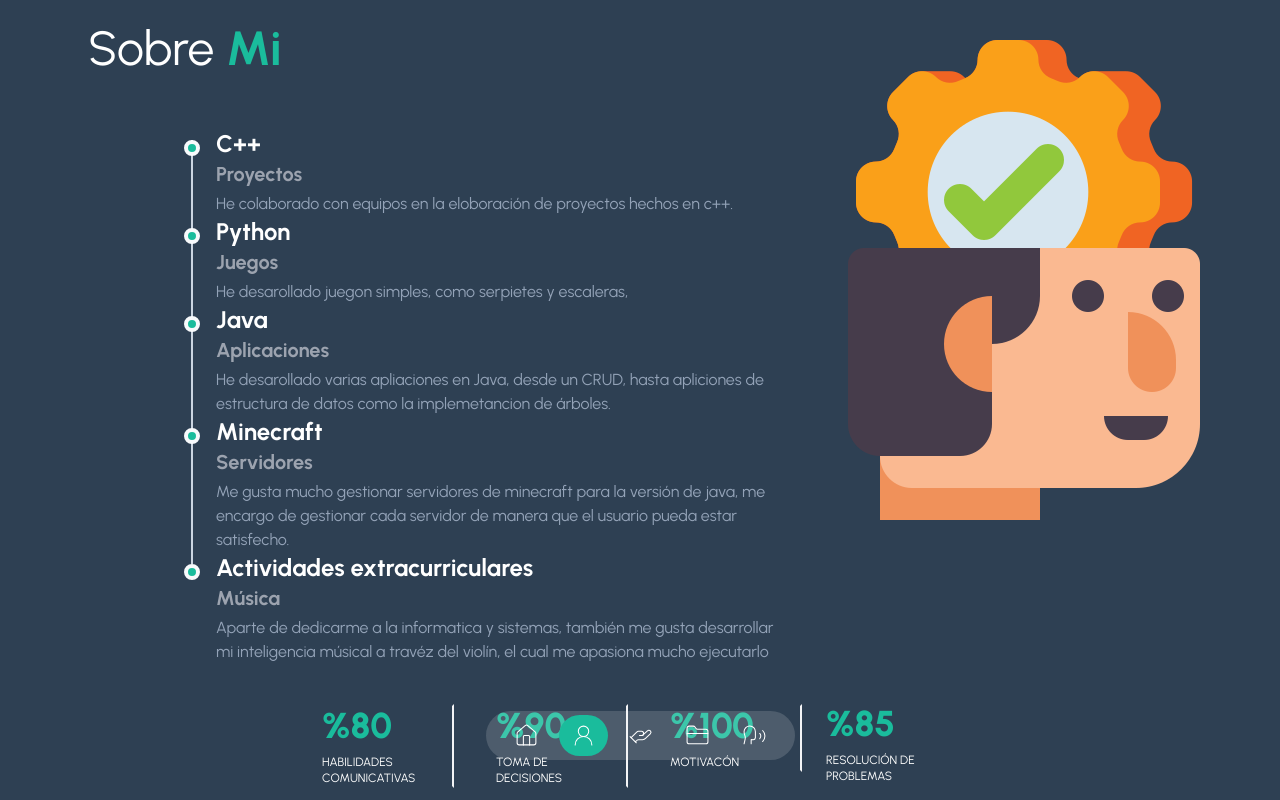
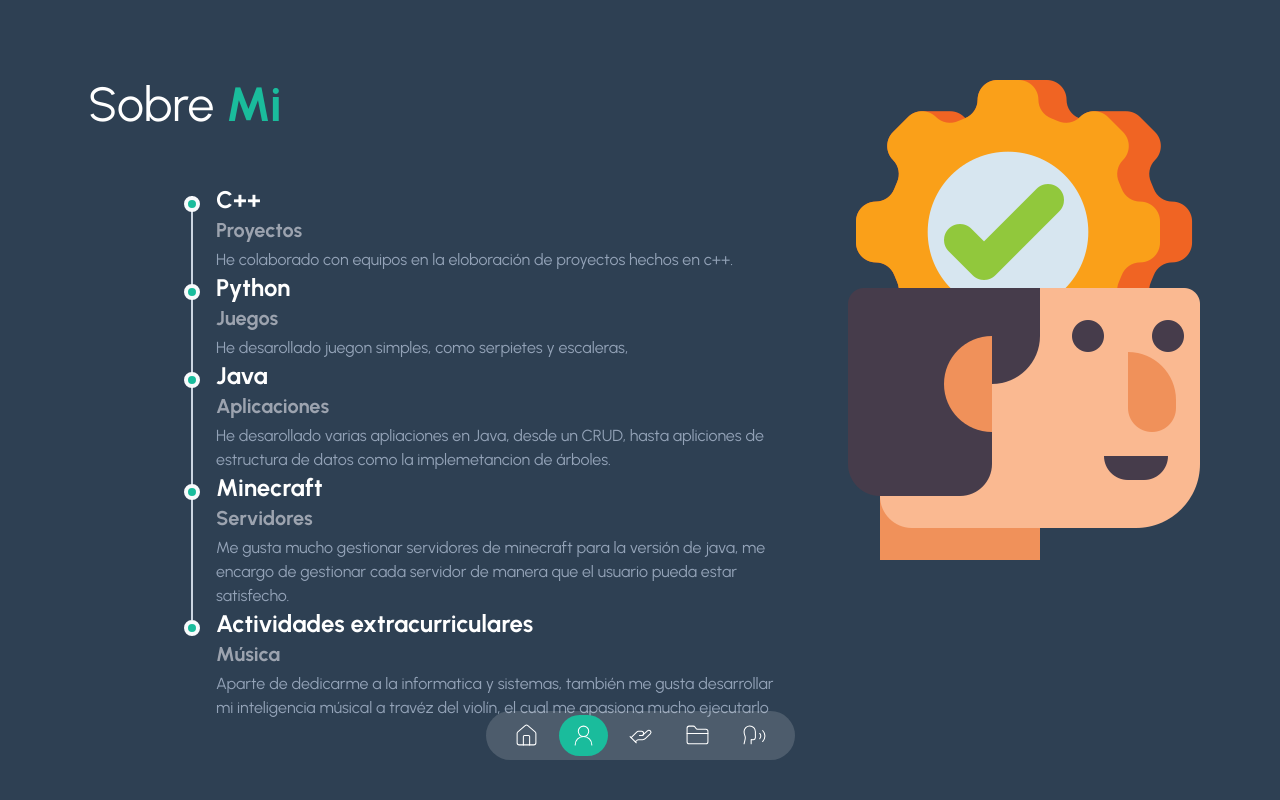
Before and after one commit to MartiPJ/PortafolioWeb, a Next.js app: page /about-me in a window 1280 px wide. Shown: the top 800 px of the page. Built offline with nearby package versions, Linux system fonts and the light colour scheme.

Commit message:
Cambios en About Me

```diff
--- a/app/(routes)/about-me/page.tsx
+++ b/app/(routes)/about-me/page.tsx
@@ -9,17 +9,20 @@ const PageAboutMe = () => {
         <>
             <TransitionPage />
             <ContainerPage>
-                <Avatar />
-                <h1 className="text-2xl leading-tight text-center md:text-left
-                md:text-5xl md:mt-16">Sobre{' '}
-                    <span className="font-bold text-secondary">Mi</span>
-                </h1>
+                <div className="flex flex-col items-center md:items-start w-full mt-8 md:mt-16">
+                    <Avatar />
+                    <h1 className="text-2xl leading-tight text-center md:text-left md:text-5xl mt-4 w-full">
+                        Sobre{' '}
+                        <span className="font-bold text-secondary">Mi</span>
+                    </h1>
+                </div>
 
                 <LineTime />
                 <CounterServices />
+                <div className="pb-40"></div> {/* Este div añade espacio inferior */}
             </ContainerPage>
         </>
-     );
+    );
 }
 
 export default PageAboutMe;
--- a/components/container.tsx
+++ b/components/container.tsx
@@ -1,13 +1,13 @@
 import React from "react";
 
-interface ContainerProps{
-    children: React.ReactNode
+interface ContainerProps {
+    children: React.ReactNode;
 }
-const ContainerPage = (props:ContainerProps) => {
-    const {children}= props
+
+const ContainerPage = (props: ContainerProps) => {
+    const { children } = props;
     return (
-        <div className="w-full max-w-6xl px-4 pb-40
-        mx-auto -mt-10 md:pb-0 md:px-6">
+        <div className="w-full max-w-6xl px-4 pb-20 mx-auto mt-0 md:pb-0 md:px-6">
             {children}
         </div>
     );
--- a/components/counterservices.tsx
+++ b/components/counterservices.tsx
@@ -4,21 +4,19 @@ import CountUp from 'react-countup';
 
 const CounterServices = () => {
     return (
-        <div className="grid justify-center max-w-2xl grid-cols-2 gap-3
-        mx-auto  -my-8 md:grid-cols-4 md:gap-6 -mt-24">
-            {dataCounter.map(({id, endCounter, text, lineRight,
-                lineRightMobile})=>(
-                    <div key={id} className={`${lineRight && 'ltr'}`}>
-                        <div className={`${lineRight && 'px-4 border-2 border-transparent md:border-e-gray-100'}
-                            ${lineRightMobile && 'border-e-gray-100'}
-                        `}>
-                            <p className="flex mb-2 text-2xl font-extrabold md:text-4xl text-secondary">%<CountUp end={endCounter} start={0} duration={5}/></p>
-                            <p className="text-xs uppercase max-w-[100px]">{text}</p>
-                        </div>
+        <div className="grid max-w-2xl grid-cols-2 gap-3 mx-auto my-8 md:my-16 md:grid-cols-4 md:gap-6">
+            {dataCounter.map(({ id, endCounter, text, lineRight, lineRightMobile }) => (
+                <div key={id} className={`relative ${lineRight ? 'border-r border-transparent md:border-r-gray-100' : ''}`}>
+                    <div className={`text-center ${lineRightMobile ? 'border-r border-r-gray-100' : ''} px-4`}>
+                        <p className="text-2xl font-extrabold text-secondary md:text-4xl mb-2">
+                            %<CountUp end={endCounter} start={0} duration={5} />
+                        </p>
+                        <p className="text-xs uppercase mx-auto max-w-[100px]">{text}</p>
                     </div>
-                ))}
+                </div>
+            ))}
         </div>
-     );
+    );
 }
 
 export default CounterServices;
```
